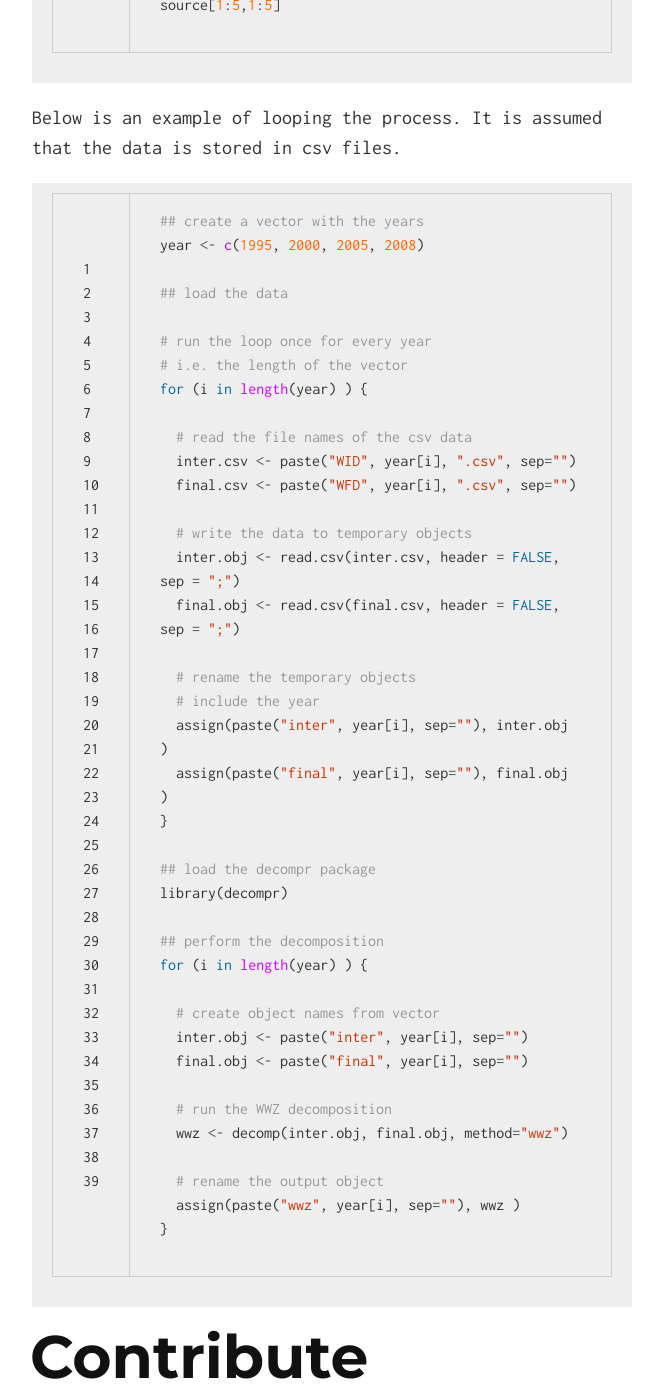
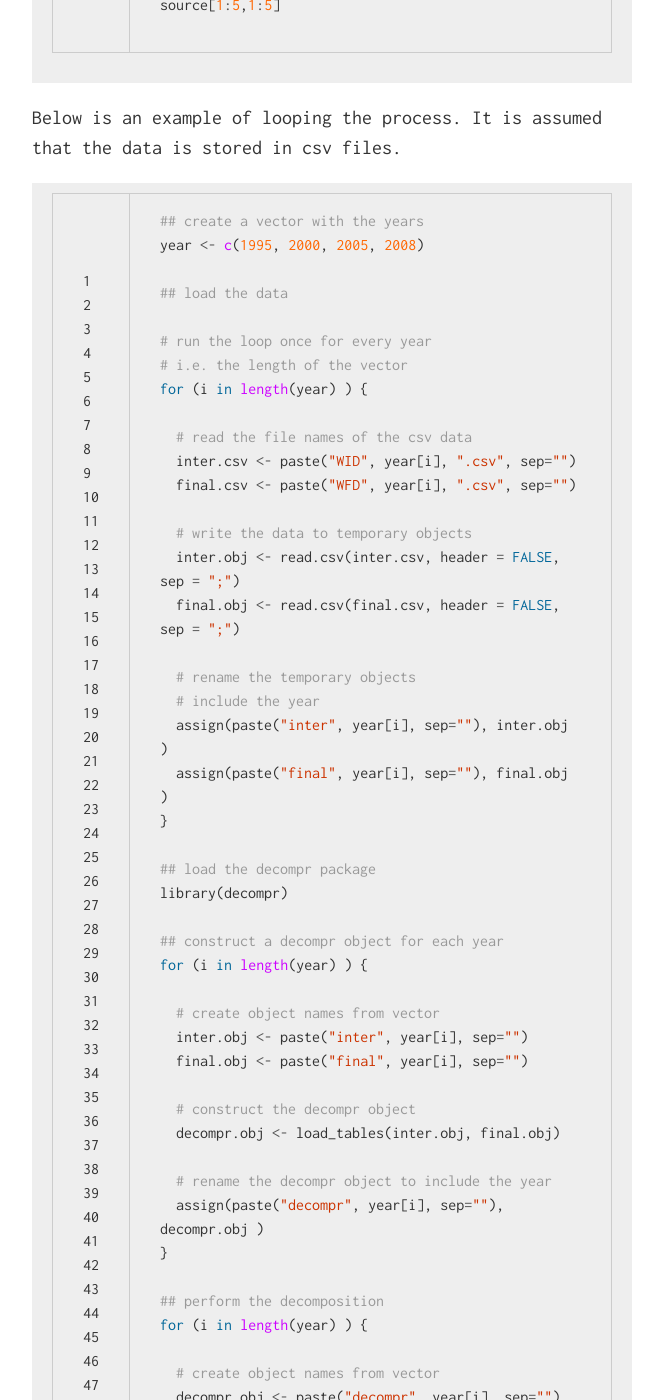
Before and after one commit to bquast/decompr, a Jekyll site: the page built from index.html, in a window 1280 px wide and 1400 px high, scrolled down 2205 px. Shown: the whole window, without its empty margins (308-971 px from the left). Built offline with Jekyll 4.4.1, drawn with Linux system fonts in a browser that asks for light colours; some of the changed text lies outside the part shown.

Commit message:
break down method

```diff
--- a/_includes/index.md
+++ b/_includes/index.md
@@ -93,18 +93,31 @@ for (i in length(year) ) {
 ## load the decompr package
 library(decompr)
 
-## perform the decomposition
+## construct a decompr object for each year
 for (i in length(year) ) {
 
   # create object names from vector
   inter.obj <- paste("inter", year[i], sep="")
   final.obj <- paste("final", year[i], sep="")
 
+  # construct the decompr object
+  decompr.obj <- load_tables(inter.obj, final.obj)
+
+  # rename the decompr object to include the year
+  assign(paste("decompr", year[i], sep=""), decompr.obj )
+}
+
+## perform the decomposition
+for (i in length(year) ) {
+
+  # create object names from vector
+  decompr.obj <- paste("decompr", year[i], sep="")
+
   # run the WWZ decomposition
-  wwz <- decomp(inter.obj, final.obj, method="wwz")
+  wwz.obj <- wwz(decompr.obj)
 
   # rename the output object
-  assign(paste("wwz", year[i], sep=""), wwz )
+  assign(paste("wwz", year[i], sep=""), wwz.obj )
 }
 {% endhighlight %}
 
```
